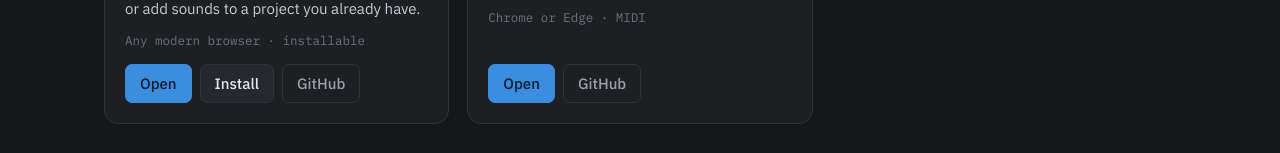
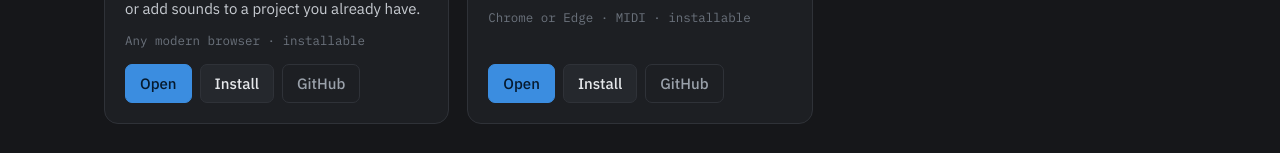
Before and after one commit to opt-fx/opt-fx.github.io, a plain HTML site: page index.html in a window 1280 px wide. Shown: the part 790-943 px from the top of the page. Drawn offline with nearby package versions, Linux system fonts and the light colour scheme.

Commit message:
Front page: QuChord is installable
Co-Authored-By: Claude Opus 5.5 <noreply@anthropic.com>
Claude-Session: https://claude.ai/code/session_01EcJiKn2T1cFUAL4EKxtCKe

```diff
--- a/index.html
+++ b/index.html
@@ -101,7 +101,7 @@ const APPS = [
   { id:'pad-loader', name:'Pad Loader', icon:'pad-loader', gear:'MKSREC 1', installable:true,
     text:'Put samples and Rossum SP-1200 kits onto the 64 pads and save a project the sampler loads. Set outputs, voices and choke groups, or add sounds to a project you already have.',
     needs:'Any modern browser' },
-  { id:'quchord', name:'QuChord', icon:'quchord', gear:'Any MIDI keyboard',
+  { id:'quchord', name:'QuChord', icon:'quchord', gear:'Any MIDI keyboard', installable:true,
     text:'Chord generator and arpeggiator. Play one key and get a chord, or an arpeggio synced to your sequencer’s clock.',
     needs:'Chrome or Edge · MIDI' },
 ];
```
